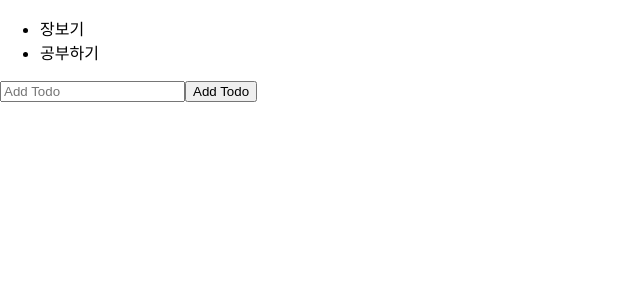
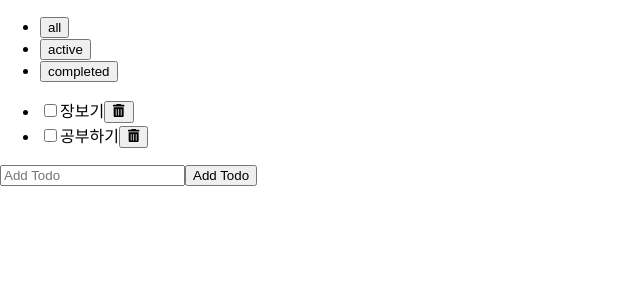
Before and after one commit to seongsinhye/todo, a React (Create React App) app: page / in a window 1280 px wide. Shown: the top 300 px of the page, without its empty margins (0-640 px from the left). Built offline with nearby package versions, Linux system fonts and the light colour scheme.

Commit message:
ellietodo 만들어봄

```diff
--- /dev/null
+++ b/src/ElieComponents/Header/Header.jsx
@@ -0,0 +1,18 @@
+import React from 'react';
+
+export default function Header({filters, filter, onFilterChange}) {
+  return (
+    <header>
+      <ul>
+        {
+          filters.map((value, index) => (
+            <li key={index}>
+              <button onClick={() => onFilterChange(value)}>{value}</button>
+            </li>
+          ))
+        }
+      </ul>
+
+    </header>
+  );
+}
--- /dev/null
+++ b/src/ElieComponents/Todo/Todo.jsx
@@ -0,0 +1,23 @@
+import React from 'react';
+import { FaTrashCan } from "react-icons/fa6";
+
+export default function Todo({todo, onUpdate, onDelete}) {
+  const {text, status} = todo
+  const handelChange = (e) => {
+    const status = e.target.checked ? 'completed' : 'active'
+    onUpdate({...todo, status})
+  }
+  const handelDeleted = () => {onDelete(todo)}
+
+  return (
+    <li>
+      <input type='checkbox' id='checkbox' checked={status === 'completed'}
+        onChange={handelChange}
+      />
+      <label htmlFor='checkbox'>{text}</label>
+      <button onClick={handelDeleted}>
+        <FaTrashCan/>
+      </button>
+    </li>
+  );
+}
--- a/src/ElieComponents/TodoList/TodoList.jsx
+++ b/src/ElieComponents/TodoList/TodoList.jsx
@@ -1,22 +1,34 @@
 import React, {useState} from 'react';
 import AddTodo from './AddTodo';
+import Todo from '../Todo/Todo'
 
-export default function TodoList() {
+export default function TodoList({filter}) {
   const [todos, setTodos] = useState([
     {id : '123', text : '장보기', status : 'active'},
     {id : '124', text : '공부하기', status : 'active'},
   ])
 
-  const handleAdd = (todo) => {
-    setTodos([...todos, todo])
-  }
+  const handleAdd = (todo) => {setTodos([...todos, todo])}
+  const handelUpdate = (updated) => {setTodos(todos.map(t => t.id === updated.id ? updated : t))}
+  const handelDelete = (deleted) => {setTodos(todos.filter(t => t.id !== deleted.id))}
 
+  const filtered = getFilteredItem(todos, filter)
   return (
     <>
       <ul>
-        {todos.map((todo) => <li key={todo.id}>{todo.text}</li>) }
+        {filtered.map((item) => <Todo key={item.id} todo={item}
+          onUpdate={handelUpdate}
+          onDelete={handelDelete}
+        />) }
       </ul>
      <AddTodo onAdd={handleAdd}/>
     </>
   );
 }
+
+function getFilteredItem(todos, filter){
+  if(filter === 'all'){
+    return todos;
+  }
+  return todos.filter(todo => todo.status === filter)
+}
--- a/src/EllieTodo.jsx
+++ b/src/EllieTodo.jsx
@@ -1,10 +1,16 @@
-import React from 'react';
+import React, { useState } from 'react';
 import TodoList from './ElieComponents/TodoList/TodoList';
+import Header from './ElieComponents/Header/Header';
+
+const filters = ['all', 'active', 'completed']
 
 export default function EllieTodo() {
+  const [filter, setFilter] = useState(filters[0])
+
   return (
     <>
-      <TodoList />
+      <Header filters={filters} filter={filter} onFilterChange={(filter) => setFilter(filter)}/>
+      <TodoList filter={filter}/>
     </>
   );
 }
--- a/src/index.js
+++ b/src/index.js
@@ -2,7 +2,9 @@ import React from 'react';
 import ReactDOM from 'react-dom/client';
 import './index.css';
 import reportWebVitals from './reportWebVitals';
+// import TodoList from './TodoList';
 import EllieTodo from './EllieTodo';
+
 
 const root = ReactDOM.createRoot(document.getElementById('root'));
 root.render(
```
Also changed, not shown: src/TodoList.jsx (+8 -15 lines), src/components/TodoItemList.jsx (+4 -9 lines).
